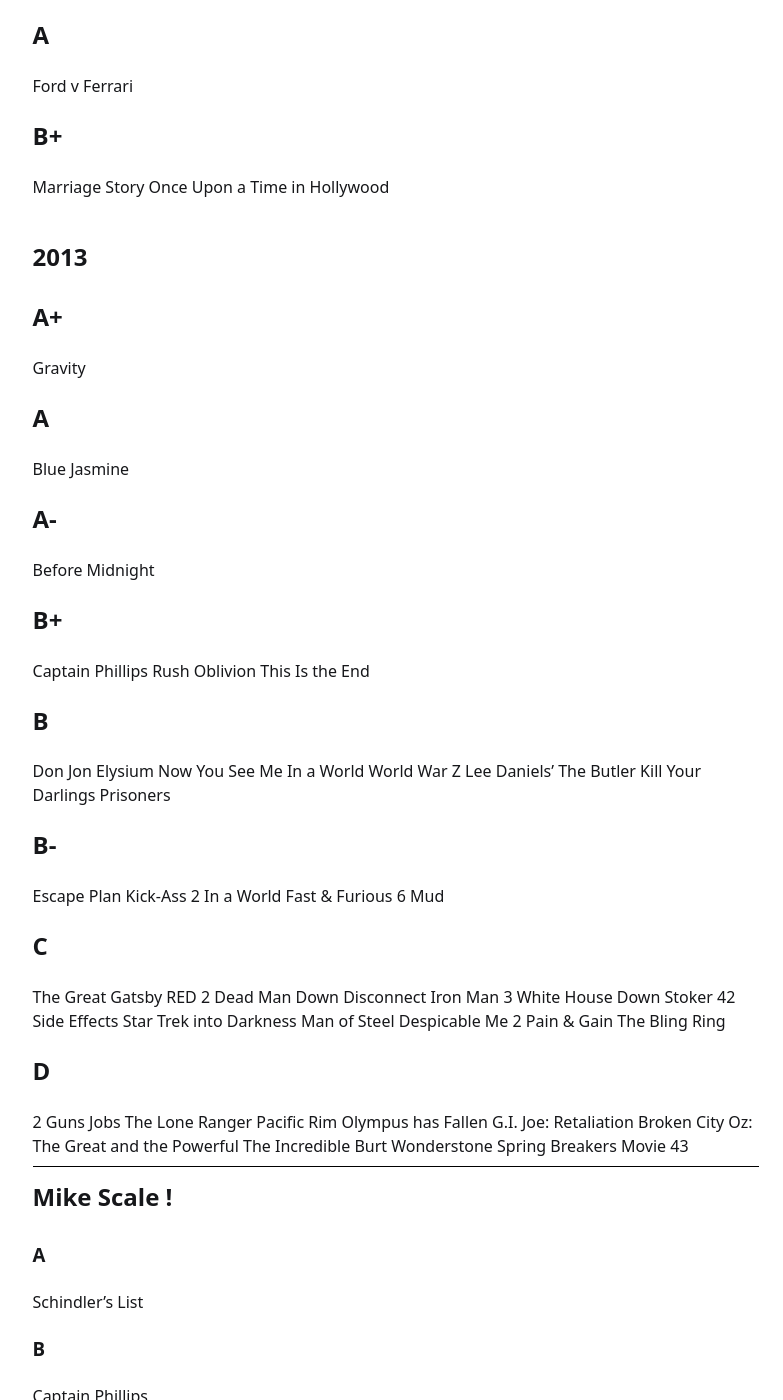
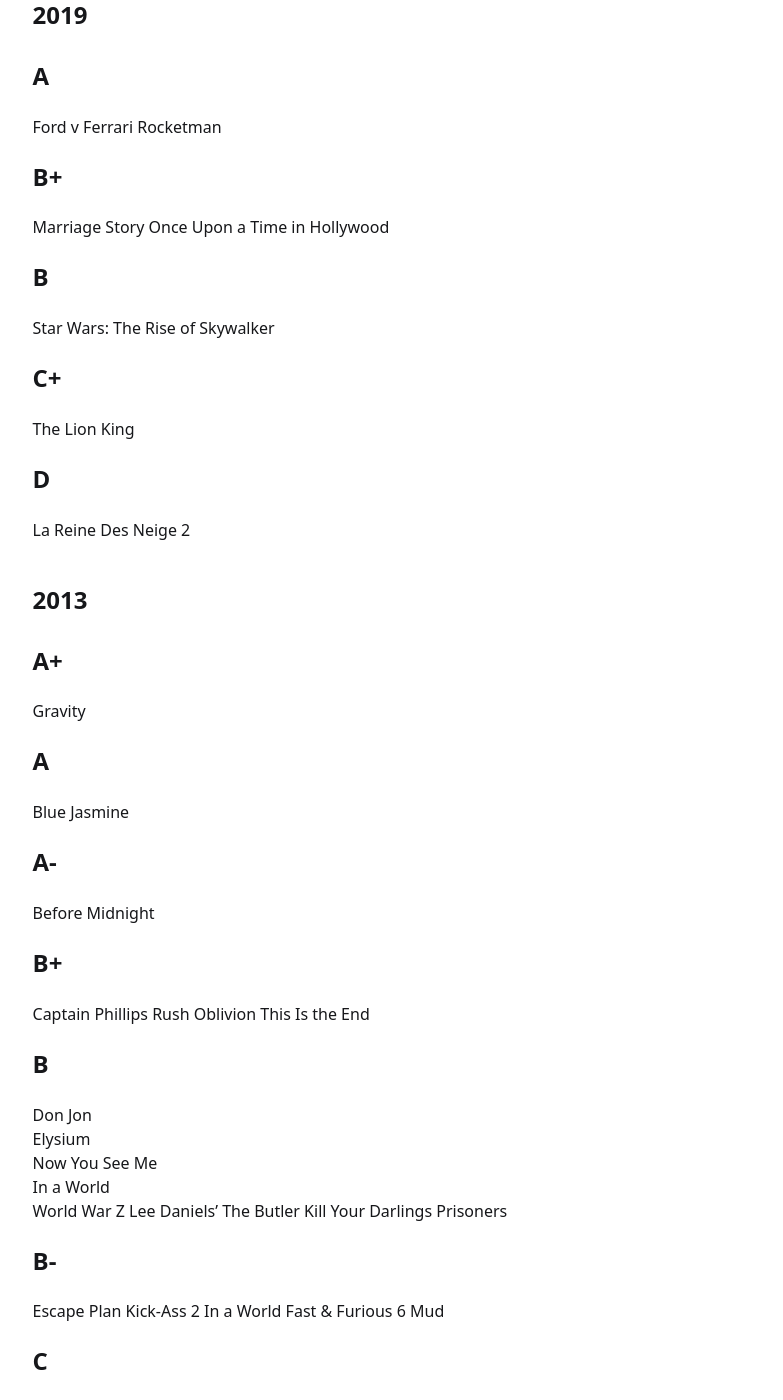
Before and after one commit to casagou/joa, a Jekyll site: the page built from _pages/movies.md, in a window 1280 px wide and 1400 px high, scrolled down 717 px. Shown: the whole window, without its empty margins (329-1112 px from the left). Built offline with Jekyll 4.4.1, drawn with Linux system fonts in a browser that asks for light colours.

Commit message:
Update movies.md

```diff
--- a/_pages/movies.md
+++ b/_pages/movies.md
@@ -21,14 +21,28 @@ Sonic The Hedgehog
 ## C
 1917
 
-#2019
+
+
+# 2019
 
 ## A
 Ford v Ferrari
+Rocketman
 
 ## B+
 Marriage Story
 Once Upon a Time in Hollywood
+
+## B
+Star Wars: The Rise of Skywalker
+
+## C+
+The Lion King
+
+## D
+La Reine Des Neige 2
+
+
 
 # 2013
 
```
